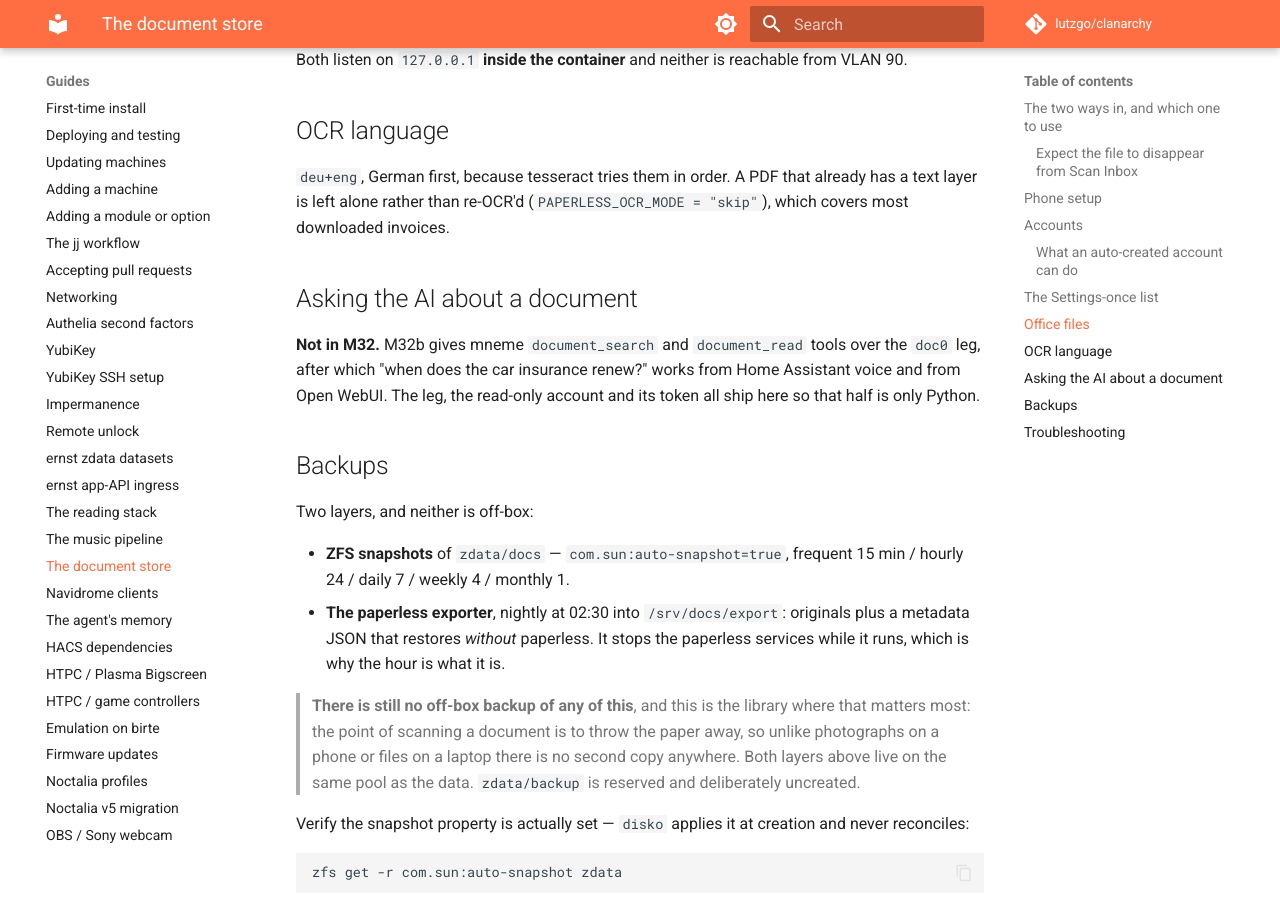
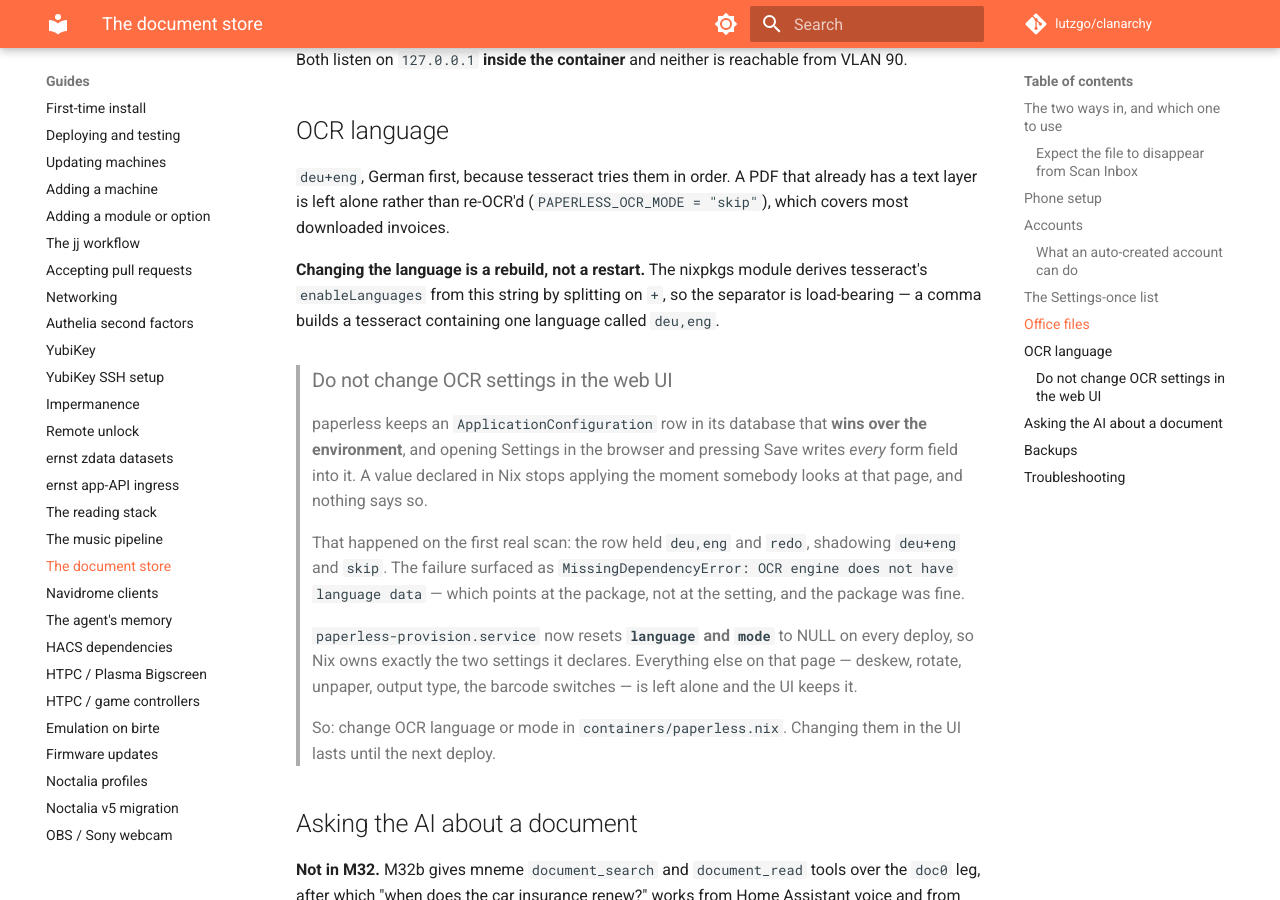
Before and after one commit to lutzgo/clanarchy, an MkDocs documentation site: the page built from docs/guides/document-store.md, in a window 1280 px wide and 900 px high, scrolled down 3080 px. Built offline with MkDocs 1.6.1 and Material for MkDocs 9.7.7, drawn with Linux system fonts in a browser that asks for light colours; comment, search, counter and statistics services are not loaded.

Commit message:
Make Nix authoritative for the OCR settings it declares (#281)

```diff
--- a/docs/guides/document-store.md
+++ b/docs/guides/document-store.md
@@ -119,6 +119,31 @@ from VLAN 90.
 already has a text layer is left alone rather than re-OCR'd
 (`PAPERLESS_OCR_MODE = "skip"`), which covers most downloaded invoices.
 
+**Changing the language is a rebuild, not a restart.** The nixpkgs module
+derives tesseract's `enableLanguages` from this string by splitting on `+`, so
+the separator is load-bearing — a comma builds a tesseract containing one
+language called `deu,eng`.
+
+> ### Do not change OCR settings in the web UI
+>
+> paperless keeps an `ApplicationConfiguration` row in its database that **wins
+> over the environment**, and opening Settings in the browser and pressing Save
+> writes *every* form field into it. A value declared in Nix stops applying the
+> moment somebody looks at that page, and nothing says so.
+>
+> That happened on the first real scan: the row held `deu,eng` and `redo`,
+> shadowing `deu+eng` and `skip`. The failure surfaced as
+> `MissingDependencyError: OCR engine does not have language data` — which
+> points at the package, not at the setting, and the package was fine.
+>
+> `paperless-provision.service` now resets **`language` and `mode`** to NULL on
+> every deploy, so Nix owns exactly the two settings it declares. Everything
+> else on that page — deskew, rotate, unpaper, output type, the barcode
+> switches — is left alone and the UI keeps it.
+>
+> So: change OCR language or mode in `containers/paperless.nix`. Changing them
+> in the UI lasts until the next deploy.
+
 ## Asking the AI about a document
 
 **Not in M32.** M32b gives mneme `document_search` and `document_read` tools
```
Also changed, not shown: 1 other file.
